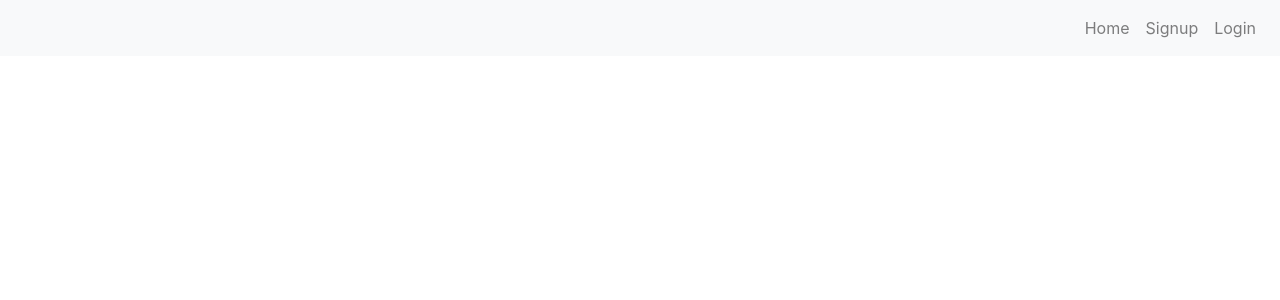
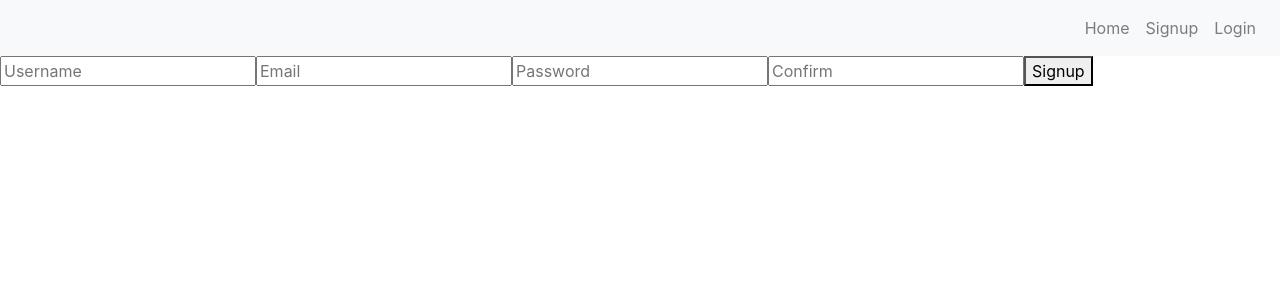
Before and after one commit to mark-halls/oer-bookr-web, a React (Create React App) app in the folder oer-front-end/: page /signup in a window 1280 px wide. Shown: the top 300 px of the page. Built offline with nearby package versions, Linux system fonts and the light colour scheme.

Commit message:
Add signup form

```diff
--- a/oer-front-end/src/Components/Signup/index.js
+++ b/oer-front-end/src/Components/Signup/index.js
@@ -0,0 +1,78 @@
+import React from "react";
+import { Form, Field, withFormik } from "formik";
+import * as Yup from "yup";
+import axios from "axios";
+
+const Signup = ({ values, touched, errors }) => {
+  return (
+    <Form>
+      <Field
+        type="text"
+        name="username"
+        placeholder="Username"
+        value={values.username}
+      />
+      {touched.username && errors.username && <p>{errors.username}</p>}
+
+      <Field
+        type="email"
+        name="email"
+        placeholder="Email"
+        value={values.email}
+      />
+      {touched.email && errors.email && <p>{errors.email}</p>}
+
+      <Field
+        type="password"
+        name="password"
+        placeholder="Password"
+        value={values.password}
+      />
+      {touched.password && errors.password && <p>{errors.password}</p>}
+
+      <Field
+        type="password"
+        name="confirm"
+        placeholder="Confirm"
+        value={values.confirm}
+      />
+      {touched.confirm && errors.confirm && <p>{errors.confirm}</p>}
+
+      <button type="submit">Signup</button>
+    </Form>
+  );
+};
+
+const FormikSignupForm = withFormik({
+  mapPropsToValues({ username, password, confirm }) {
+    return {
+      username: username || "",
+      password: password || "",
+      confirm: confirm || ""
+    };
+  },
+
+  validationSchema: Yup.object().shape({
+    username: Yup.string().required("Username required"),
+    email: Yup.string()
+      .email()
+      .required("Email Required"),
+    password: Yup.string().required("Password Required"),
+    confirm: Yup.string().oneOf(
+      [Yup.ref("password"), null],
+      "Passwords must match"
+    )
+  }),
+
+  handleSubmit({ username, email, password }) {
+    axios
+      .post("https://samirlilienfeld-oer-bookr.herokuapp.com/users/user", {
+        username: username,
+        primaryemail: email,
+        password: password
+      })
+      .then(res => console.log(res));
+  }
+})(Signup);
+
+export default FormikSignupForm;
--- a/oer-front-end/src/Views/SignupPage.js
+++ b/oer-front-end/src/Views/SignupPage.js
@@ -1,7 +1,9 @@
 import React from "react";
 
+import Signup from "../Components/Signup";
+
 const SignupPage = () => {
-    return <div></div>
-}
+  return <Signup />;
+};
 
 export default SignupPage;
```
